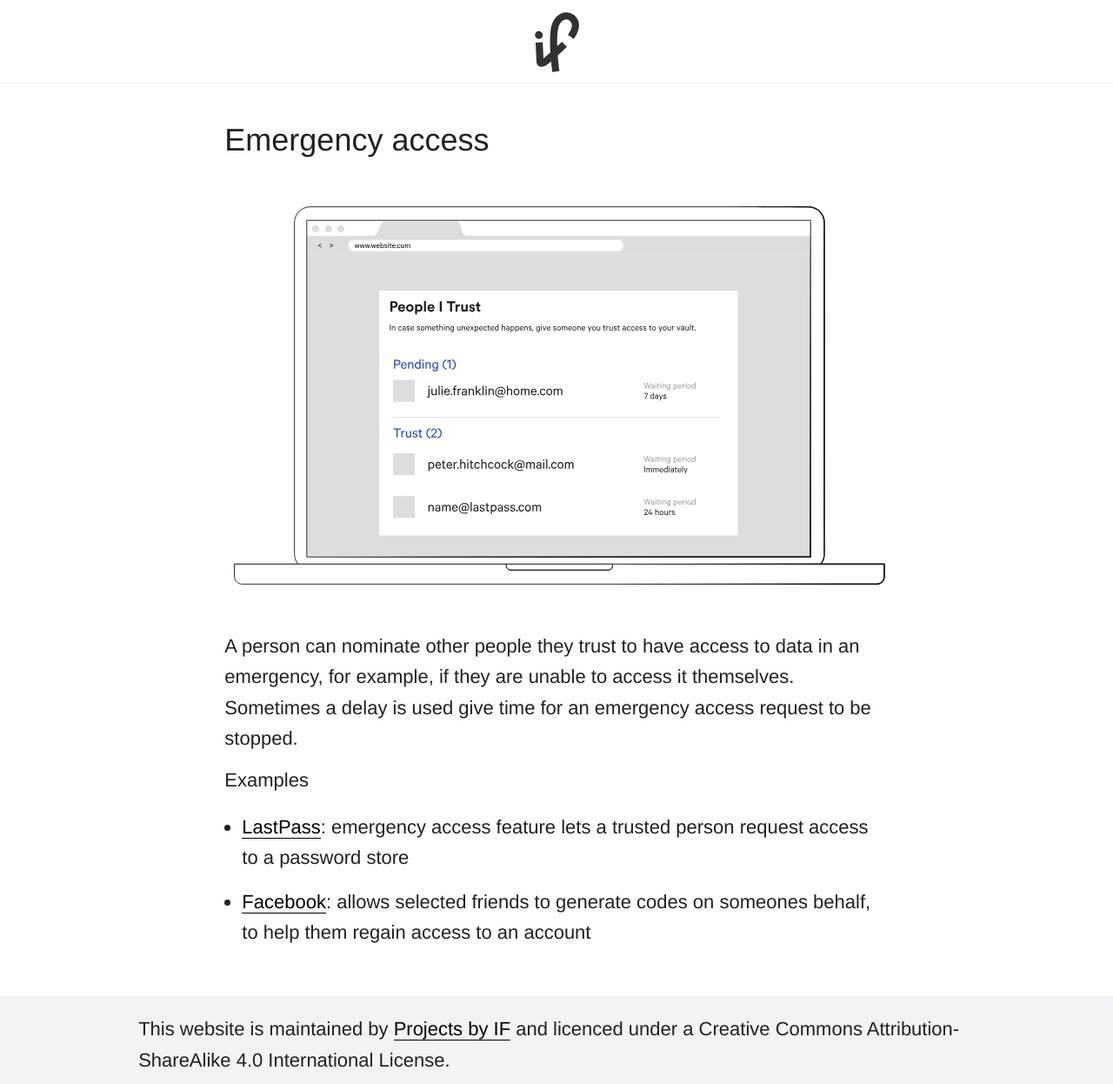
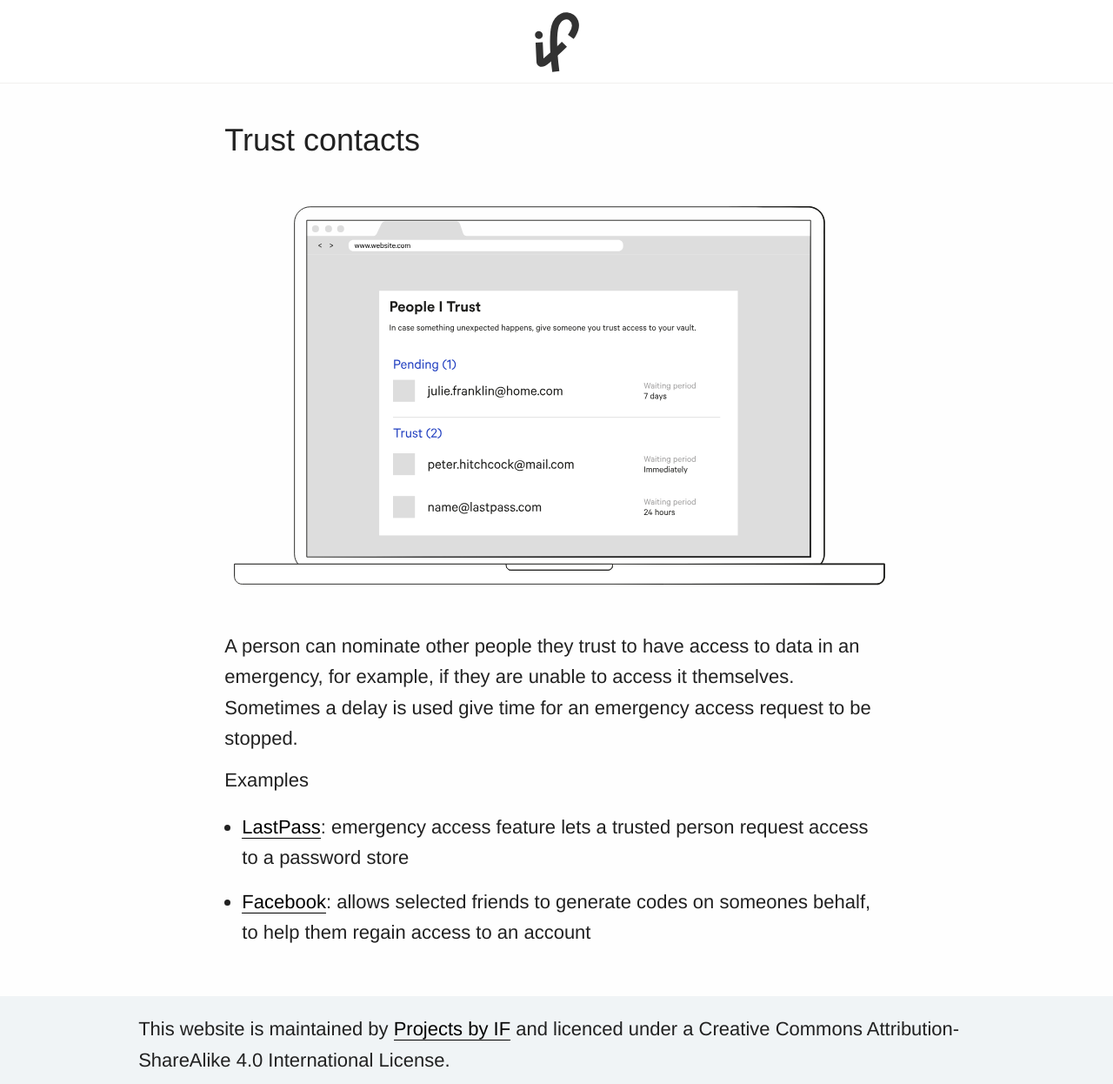
Before and after one commit to projectsbyif/data-permissions-catalogue, a Jekyll site: the page built from _patterns/trusted-contacts.md, in a window 1280 px wide. Shown: the whole page at 87% size. Built offline with Jekyll 4.4.1, drawn with Linux system fonts in a browser that asks for light colours; some web fonts are replaced; comment, search, counter and statistics services are not loaded.

Commit message:
change 'emergency-access to trusted-contracts

```diff
--- a/_patterns/emergency-access.md
+++ b/_patterns/trusted-contacts.md
@@ -1,7 +1,7 @@
 ---
 layout: pattern
 
-title: Emergency access
+title: Trust contacts
 
 category: Backup
 
```
Also changed, not shown: 1 other file.
